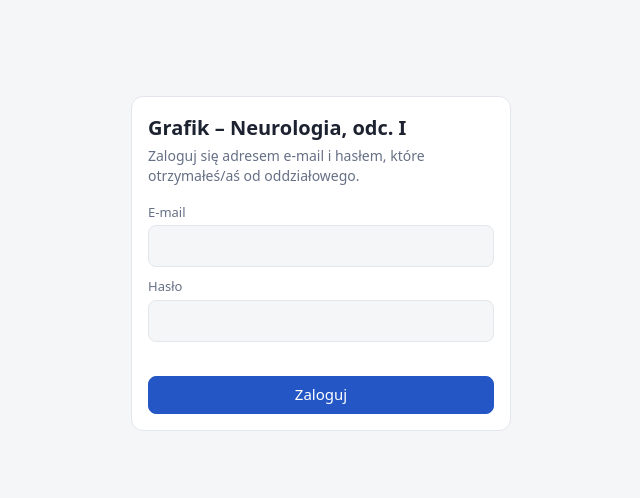
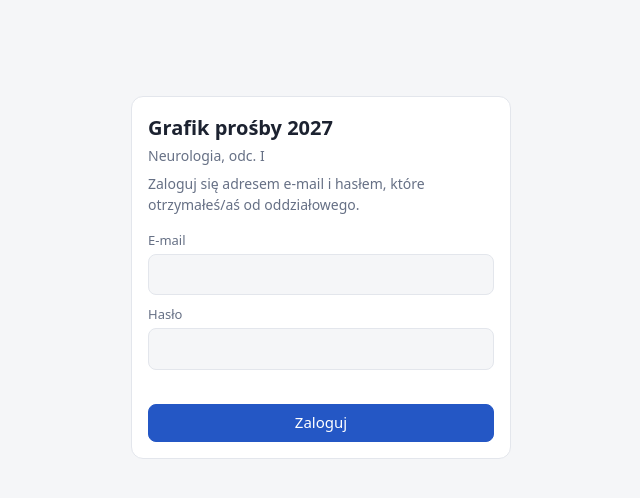
Before and after one commit to atlas-anatomii-3d/atlas, a plain HTML site: page grafik/index.html in a window 1280 px wide. Shown: the whole page, without its empty margins (319-959 px from the left). Drawn offline with Linux system fonts and the light colour scheme.

Commit message:
Grafik: nazwa „Grafik prośby 2027” w tytule, nagłówku i na ekranie telefonu
Co-Authored-By: Claude Opus 5.5 <noreply@anthropic.com>
Claude-Session: https://claude.ai/code/session_01GFKs4m3UkiPHT3djRLzFDV

```diff
--- a/grafik/index.html
+++ b/grafik/index.html
@@ -4,13 +4,13 @@
 <meta charset="utf-8">
 <meta name="viewport" content="width=device-width, initial-scale=1, viewport-fit=cover">
 <meta name="robots" content="noindex, nofollow">
-<title>Grafik Neurologia</title>
+<title>Grafik prośby 2027</title>
 <link rel="manifest" href="manifest.webmanifest">
 <link rel="icon" href="ikona-192.png">
 <link rel="apple-touch-icon" href="ikona-180.png">
 <meta name="apple-mobile-web-app-capable" content="yes">
 <meta name="mobile-web-app-capable" content="yes">
-<meta name="apple-mobile-web-app-title" content="Grafik">
+<meta name="apple-mobile-web-app-title" content="Grafik prośby 2027">
 <meta name="theme-color" content="#2457c5">
 <style>
 :root{
@@ -110,7 +110,8 @@ table.g td.okc{color:var(--ok)} table.g td.badc{color:var(--bad)}
 <div class="wrap">
 
   <section id="vLogin" class="login card" hidden>
-    <h1>Grafik – Neurologia, odc. I</h1>
+    <h1>Grafik prośby 2027</h1>
+    <p class="note" style="margin:0 0 8px">Neurologia, odc. I</p>
     <p>Zaloguj się adresem e-mail i hasłem, które otrzymałeś/aś od oddziałowego.</p>
     <form id="fLogin">
       <label for="lEmail">E-mail</label>
@@ -124,7 +125,7 @@ table.g td.okc{color:var(--ok)} table.g td.badc{color:var(--bad)}
 
   <section id="vApp" hidden>
     <header class="top">
-      <h1>Grafik – Neurologia, odc. I</h1>
+      <h1>Grafik prośby 2027 <span style="font-weight:400;color:var(--muted);font-size:14px">· Neurologia, odc. I</span></h1>
       <span class="who" id="who"></span>
       <button class="btn small" id="bPass">Zmień hasło</button>
       <button class="btn small" id="bOut">Wyloguj</button>
```
Also changed, not shown: grafik/manifest.webmanifest.
